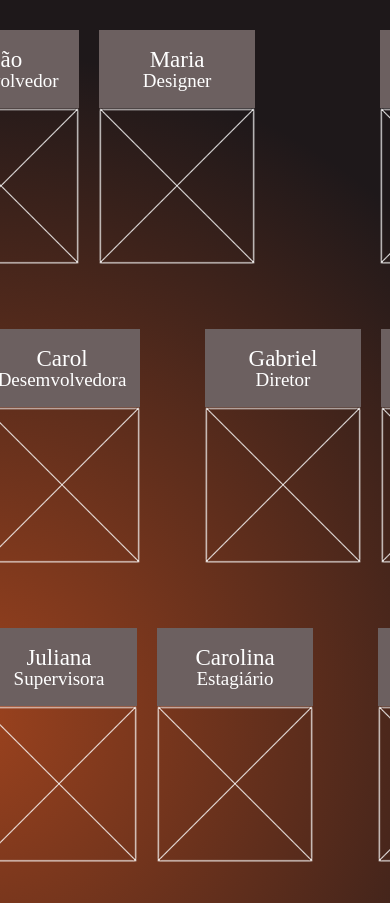
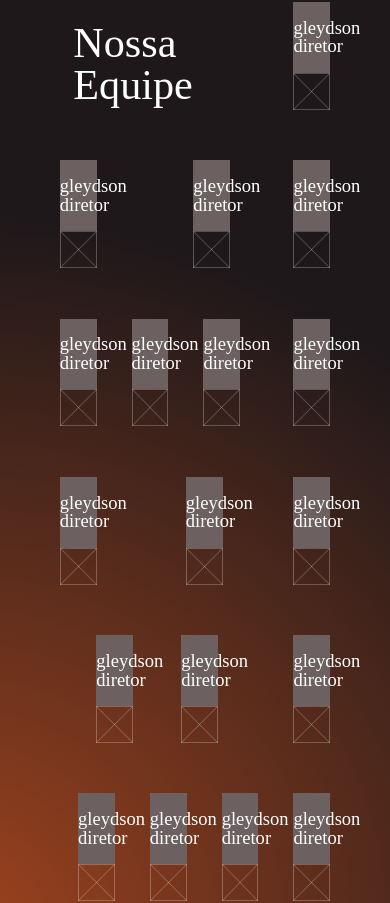
Before and after one commit to faisca-design/FaiscaJr, a Next.js app: page /sobre-nos in a window 390 px wide. Shown: the part 2239-3142 px from the top of the page. Built offline with nearby package versions, Linux system fonts and the light colour scheme.

Commit message:
#12 quase finalizado finalmenteee
falta mapear informações através de json e maps, e a parte mobile

```diff
--- a/src/app/sobre-nos/page.js
+++ b/src/app/sobre-nos/page.js
@@ -1,8 +1,10 @@
 import PurposeText from "@/components/sobreNos/PurposeText"
 import AboutFaisca from "@components/sobreNos/AboutFaisca"
 import MembersArea from "@components/sobreNos/MembersArea"
+import MakeCard from "@/components/sobreNos/MembersArea/MakeCard"
 import Structure from "@/components/sobreNos/Structure"
 import MEJ from "@components/sobreNos/MEJ"
+import foto from './../../../public/img/sobreNos/Foto01.png'
 
 import styles from "@styles/pages.module.css"
 
--- a/src/components/sobreNos/MembersArea/MakeCard.js
+++ b/src/components/sobreNos/MembersArea/MakeCard/index.js
@@ -2,10 +2,11 @@ import Image from 'next/image'
 import styles from './makeCard.module.css'
 
 
-function MakeCard({ imagem, nome, ciclo, marginLeft }) {
+function MakeCard({ imagem, nome, ciclo, marginLeft, marginRight }) {
 
     const cardStyle = {
         marginLeft: marginLeft,
+        marginRight: marginRight,
       };
 
     return (
@@ -15,7 +16,7 @@ function MakeCard({ imagem, nome, ciclo, marginLeft }) {
                     <h2 className={styles.Nomes}>{nome}</h2>
                     <p className={styles.Ciclo}>{ciclo}</p>
                 </div>
-                <Image src={imagem} alt={nome} width={156} height={156} />
+                <Image src={imagem} alt={nome} width={156} height={156} layout='responsive' />
             </div>
         </div >
 
--- /dev/null
+++ b/src/components/sobreNos/MembersArea/MakeCard/makeCard.module.css
@@ -0,0 +1,29 @@
+.card{
+    padding: 2vh;
+    margin-bottom: 2vh;
+    width: 12.1%;
+  }
+
+  .cardImg{
+    display: flex;
+    flex-direction: column;
+  }
+
+  .cardText{
+    background-color: #6C6060;
+    align-items: center;
+    text-align: center;
+    color: white;
+  }
+
+  .Nomes {
+    font-weight: 440;
+    font-size: 2.2vh;
+    margin-top: 2vh;
+  }
+
+  .Ciclo{
+    margin-bottom: 2vh;
+    font-size: 2.2vh;;
+    font-weight: 100;
+  }
--- a/src/components/sobreNos/MembersArea/MembersRow1.js
+++ /dev/null
@@ -1,46 +0,0 @@
-import MakeCard from './MakeCard';
-import styles from './listMembers.module.css';
-
-function MembersRow1({ members }) {
-  const primeiro = members[0];
-  const segundo = members[1];
-  const terceiro = members[2];
-  const quarto = members[3];
-
-  return (
-    <div className={styles.ListStyle}>
-
-      <h1 className={styles.EquipeText}>Nossa <br></br>Equipe</h1>
-      <MakeCard
-        key={0}
-        imagem={primeiro.imagem}
-        nome={primeiro.nome}
-        ciclo={primeiro.ciclo}
-        marginLeft="100px"
-      />
-      <MakeCard
-        key={1}
-        imagem={segundo.imagem}
-        nome={segundo.nome}
-        ciclo={segundo.ciclo}
-        marginLeft="0px"
-      />
-      <MakeCard
-        key={2}
-        imagem={terceiro.imagem}
-        nome={terceiro.nome}
-        ciclo={terceiro.ciclo}
-        marginLeft="105px"
-      />
-      <MakeCard
-        key={3}
-        imagem={quarto.imagem}
-        nome={quarto.nome}
-        ciclo={quarto.ciclo}
-        marginLeft="0px"
-      />
-    </div>
-  );
-}
-
-export default MembersRow1;
--- a/src/components/sobreNos/MembersArea/MembersRow2.js
+++ /dev/null
@@ -1,60 +0,0 @@
-import MakeCard from './MakeCard';
-import styles from './listMembers.module.css';
-
-function MembersRow2({ members }) {
-  const quinto = members[4];
-  const sexto = members[5];
-  const setimo = members[6];
-  const oitavo = members[7];
-  const nono = members[8];
-  const decimo = members[9];
-
-  return (
-    <div className={styles.ListStyle}>
-      <MakeCard
-        key={0}
-        imagem={quinto.imagem}
-        nome={quinto.nome}
-        ciclo={quinto.ciclo}
-        marginLeft="0%"
-      />
-      <MakeCard
-        key={1}
-        imagem={sexto.imagem}
-        nome={sexto.nome}
-        ciclo={sexto.ciclo}
-        marginLeft="0px"
-      />
-      <MakeCard
-        key={2}
-        imagem={setimo.imagem}
-        nome={setimo.nome}
-        ciclo={setimo.ciclo}
-        marginLeft=".0px"
-      />
-      <MakeCard
-        key={3}
-        imagem={oitavo.imagem}
-        nome={oitavo.nome}
-        ciclo={oitavo.ciclo}
-        marginLeft="45px"
-      />
-      <MakeCard
-        key={4}
-        imagem={nono.imagem}
-        nome={nono.nome}
-        ciclo={nono.ciclo}
-        marginLeft="0px"
-      />
-      <MakeCard
-        key={5}
-        imagem={decimo.imagem}
-        nome={decimo.nome}
-        ciclo={decimo.ciclo}
-        marginLeft="45px"
-      />
-    </div>
-  );
-}
-
-export default MembersRow2;
--- a/src/components/sobreNos/MembersArea/MembersRow3.js
+++ /dev/null
@@ -1,52 +0,0 @@
-import MakeCard from './MakeCard';
-import styles from './listMembers.module.css';
-
-function MembersRow3({ members }) {
-  const DecPrimeiro = members[10];
-  const DecSegundo = members[11];
-  const DecTerceiro = members[12];
-  const DecQuinto = members[13];
-  const DecSexto = members[14];
-
-  return (
-    <div className={styles.ListStyle}>
-      <MakeCard
-        key={0}
-        imagem={DecPrimeiro.imagem}
-        nome={DecPrimeiro.nome}
-        ciclo={DecPrimeiro.ciclo}
-        marginLeft="0%"
-      />
-      <MakeCard
-        key={1}
-        imagem={DecSegundo.imagem}
-        nome={DecSegundo.nome}
-        ciclo={DecSegundo.ciclo}
-        marginLeft="170px"
-      />
-      <MakeCard
-        key={2}
-        imagem={DecTerceiro.imagem}
-        nome={DecTerceiro.nome}
-        ciclo={DecTerceiro.ciclo}
-        marginLeft="0%"
-      />
-      <MakeCard
-        key={3}
-        imagem={DecQuinto.imagem}
-        nome={DecQuinto.nome}
-        ciclo={DecQuinto.ciclo}
-        marginLeft="45px"
-      />
-      <MakeCard
-        key={4}
-        imagem={DecSexto.imagem}
-        nome={DecSexto.nome}
-        ciclo={DecSexto.ciclo}
-        marginLeft="45px"
-      />
-    </div>
-  );
-}
-
-export default MembersRow3;
--- a/src/components/sobreNos/MembersArea/MembersRow4.js
+++ /dev/null
@@ -1,53 +0,0 @@
-import MakeCard from './MakeCard';
-import styles from './listMembers.module.css';
-
-function MembersRow4({ members }) {
-  const DecSetimo = members[15];
-  const DecOitavo = members[16];
-  const DecNono = members[17];
-  const Vigesimo = members[18];
-  const VigPrimeiro = members[19];
-
-  return (
-    <div className={styles.ListStyle}>
-      <MakeCard
-        key={0}
-        imagem={DecSetimo.imagem}
-        nome={DecSetimo.nome}
-        ciclo={DecSetimo.ciclo}
-        marginLeft="0%"
-      />
-      <MakeCard
-        key={1}
-        imagem={DecOitavo.imagem}
-        nome={DecOitavo.nome}
-        ciclo={DecOitavo.ciclo}
-        marginLeft="0%"
-      />
-      <MakeCard
-        key={2}
-        imagem={DecNono.imagem}
-        nome={DecNono.nome}
-        ciclo={DecNono.ciclo}
-        marginLeft="0%"
-      />
-      <MakeCard
-        key={3}
-        imagem={Vigesimo.imagem}
-        nome={Vigesimo.nome}
-        ciclo={Vigesimo.ciclo}
-        marginLeft="170px"
-      />
-      <MakeCard
-        key={4}
-        imagem={VigPrimeiro.imagem}
-        nome={VigPrimeiro.nome}
-        ciclo={VigPrimeiro.ciclo}
-        marginLeft="0px"
-      />
-      <h1 className={styles.vazio}>.</h1>
-    </div>
-  );
-}
-
-export default MembersRow4;
--- /dev/null
+++ b/src/components/sobreNos/MembersArea/cards.module.css
@@ -0,0 +1,32 @@
+.container{
+    width: 78%;
+    display: flex;
+    justify-content: center;
+    align-items: center;
+    flex-direction: row;
+    margin-left: auto;
+    margin-right: auto;
+
+}
+
+.container h1{
+    color: white;
+    font-weight: 500;
+    font-size: 5vh;
+    margin-right: 10vh;
+}
+
+.row{
+
+    display: flex;
+    flex-wrap: wrap;
+    align-items: center;
+    justify-content: space-between;
+}
+
+.title{
+    color: white;
+    font-size: 5vh;
+    font-weight: 500;
+    margin-left: 10%;
+}
--- a/src/components/sobreNos/MembersArea/index.js
+++ b/src/components/sobreNos/MembersArea/index.js
@@ -1,43 +1,57 @@
-import MembersRow1 from './MembersRow1';
-import MembersRow2 from './MembersRow2';
-import MembersRow3 from './MembersRow3';
-import MembersRow4 from './MembersRow4';
-import FOTO from '@img/sobreNos/Foto01.png'
-
-//CONSTANTE QUE ARMAZENA A LISTA COM TODOS OS MEMBROS
-const membros = [
-    { imagem: FOTO, nome: 'João', ciclo: 'Desenvolvedor' },
-    { imagem: FOTO, nome: 'Maria', ciclo: 'Designer' },
-    { imagem: FOTO, nome: 'Pedro', ciclo: 'Gerente' },
-    { imagem: FOTO, nome: 'Ana', ciclo: 'Analista' },
-    { imagem: FOTO, nome: 'Lucas', ciclo: 'Estagiário' },
-    { imagem: FOTO, nome: 'Gleydson', ciclo: 'Designer' },
-    { imagem: FOTO, nome: 'Carol', ciclo: 'Desemvolvedora' },
-    { imagem: FOTO, nome: 'Gabriel', ciclo: 'Diretor' },
-    { imagem: FOTO, nome: 'Arthur', ciclo: 'Gerente' },
-    { imagem: FOTO, nome: 'Bruno', ciclo: 'Analista' },
-    { imagem: FOTO, nome: 'Agusto', ciclo: 'Estagiário' },
-    { imagem: FOTO, nome: 'Juliana', ciclo: 'Supervisora' },
-    { imagem: FOTO, nome: 'Carolina', ciclo: 'Estagiário' },
-    { imagem: FOTO, nome: 'Julia', ciclo: 'Analista' },
-    { imagem: FOTO, nome: 'André', ciclo: 'Desemvolverdor' },
-    { imagem: FOTO, nome: 'Luca', ciclo: 'Estagiário' },
-    { imagem: FOTO, nome: 'Diego', ciclo: 'Supervisora' },
-    { imagem: FOTO, nome: 'João Pedro', ciclo: 'Estagiário' },
-    { imagem: FOTO, nome: 'Pedro', ciclo: 'Analista' },
-    { imagem: FOTO, nome: 'Leonardo', ciclo: 'Estagiário' },
-];
+import styles from './cards.module.css'
+import foto from '@img/sobreNos/Foto01.png'
+import MakeCard from './MakeCard';
 
 
-function CardsDisposition() {
+function Cards() {
+
     return (
-        <div>
-            <MembersRow1 members={membros} />
-            <MembersRow2 members={membros} />
-            <MembersRow3 members={membros} />
-            <MembersRow4 members={membros} />
-        </div>
+
+        <section className={styles.container}>
+            <div className={styles.row}>
+                <h2 className={styles.title}>Nossa <br></br>Equipe</h2>
+                <MakeCard imagem={foto} nome="gleydson" ciclo="diretor" marginLeft="10%" marginRight="0%" />
+                <MakeCard imagem={foto} nome="gleydson" ciclo="diretor" marginLeft="0%" marginRight="0%" />
+                <MakeCard imagem={foto} nome="gleydson" ciclo="diretor" marginLeft="11%" marginRight="0%" />
+                <MakeCard imagem={foto} nome="gleydson" ciclo="diretor" marginLeft="0%" marginRight="0%" />
+
+                <MakeCard imagem={foto} nome="gleydson" ciclo="diretor" marginLeft="0%" marginRight="0%" />
+                <MakeCard imagem={foto} nome="gleydson" ciclo="diretor" marginLeft="0%" marginRight="0%" />
+                <MakeCard imagem={foto} nome="gleydson" ciclo="diretor" marginLeft="0%" marginRight="0%" />
+                <MakeCard imagem={foto} nome="gleydson" ciclo="diretor" marginLeft="6%" marginRight="0%" />
+                <MakeCard imagem={foto} nome="gleydson" ciclo="diretor" marginLeft="0%" marginRight="0%" />
+                <MakeCard imagem={foto} nome="gleydson" ciclo="diretor" marginLeft="6%" marginRight="0%" />
+
+                <MakeCard imagem={foto} nome="gleydson" ciclo="diretor" marginLeft="0%" marginRight="0%" />
+                <MakeCard imagem={foto} nome="gleydson" ciclo="diretor" marginLeft="12%" marginRight="0%" />
+                <MakeCard imagem={foto} nome="gleydson" ciclo="diretor" marginLeft="0%" marginRight="9%" />
+                <MakeCard imagem={foto} nome="gleydson" ciclo="diretor" marginLeft="0%" marginRight="0%" />
+                <MakeCard imagem={foto} nome="gleydson" ciclo="diretor" marginLeft="6%" marginRight="0%" />
+
+                <MakeCard imagem={foto} nome="gleydson" ciclo="diretor" marginLeft="0%" marginRight="0%" />
+                <MakeCard imagem={foto} nome="gleydson" ciclo="diretor" marginLeft="0%" marginRight="0%" />
+                <MakeCard imagem={foto} nome="gleydson" ciclo="diretor" marginLeft="0%" marginRight="0%" />
+                <MakeCard imagem={foto} nome="gleydson" ciclo="diretor" marginLeft="18%" marginRight="0%" />
+                <MakeCard imagem={foto} nome="gleydson" ciclo="diretor" marginLeft="0%" marginRight="9%" />
+
+                {/* a partir daqui repete o padrão */}
+
+                <MakeCard imagem={foto} nome="gleydson" ciclo="diretor" marginLeft="30%" marginRight="0%" />
+                <MakeCard imagem={foto} nome="gleydson" ciclo="diretor" marginLeft="0%" marginRight="0%" />
+                <MakeCard imagem={foto} nome="gleydson" ciclo="diretor" marginLeft="11%" marginRight="0%" />
+                <MakeCard imagem={foto} nome="gleydson" ciclo="diretor" marginLeft="0%" marginRight="0%" />
+
+                <MakeCard imagem={foto} nome="gleydson" ciclo="diretor" marginLeft="0%" marginRight="0%" />
+                <MakeCard imagem={foto} nome="gleydson" ciclo="diretor" marginLeft="0%" marginRight="0%" />
+                <MakeCard imagem={foto} nome="gleydson" ciclo="diretor" marginLeft="0%" marginRight="0%" />
+                <MakeCard imagem={foto} nome="gleydson" ciclo="diretor" marginLeft="6%" marginRight="0%" />
+                <MakeCard imagem={foto} nome="gleydson" ciclo="diretor" marginLeft="0%" marginRight="0%" />
+                <MakeCard imagem={foto} nome="gleydson" ciclo="diretor" marginLeft="6%" marginRight="0%" />
+            </div>
+
+        </section>
+
     )
 }
 
-export default CardsDisposition;
+export default Cards;
--- a/src/components/sobreNos/MembersArea/listMembers.module.css
+++ /dev/null
@@ -1,21 +0,0 @@
-.ListStyle{
-    display: flex;
-    flex-direction: row;
-    align-items: center;
-    justify-content: center;
-    margin-top: 35px;
-}
-
-.EquipeText {
-    font-weight: 500;
-    font-size: 43px;
-    color: #ffff;
-    margin-left: 6%;
-
-}
-
-.vazio{
-    font-size: 1px;
-    margin-left: 89px;
-    color: #ffff;
-}
--- a/src/components/sobreNos/MembersArea/makeCard.module.css
+++ /dev/null
@@ -1,28 +0,0 @@
-.card{
-  padding: 10px;
-  margin-bottom: 10px;
-}
-
-.cardImg{
-  display: flex;
-  flex-direction: column;
-}
-
-.cardText{
-  background-color: #6C6060;
-  align-items: center;
-  text-align: center;
-  color: white;
-}
-
-.Nomes {
-  font-weight: 440;
-  font-size: 23px;
-  margin-top: 18px;
-}
-
-.Ciclo{
-  margin-bottom: 18px;
-  font-size: 19px;
-  font-weight: 300;
-}
```
Also changed, not shown: src/components/sobreNos/MembersArea/ListMembers.js (deleted, +0 -20 lines).
